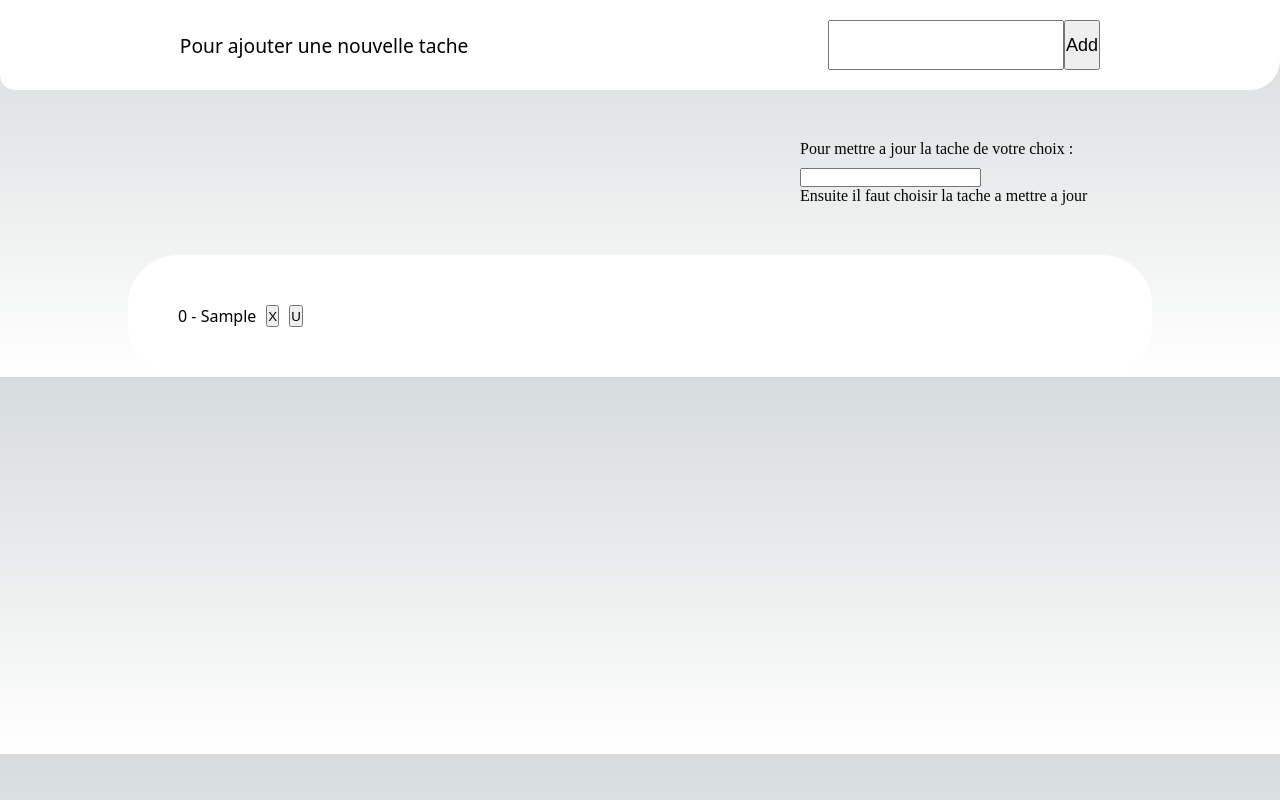
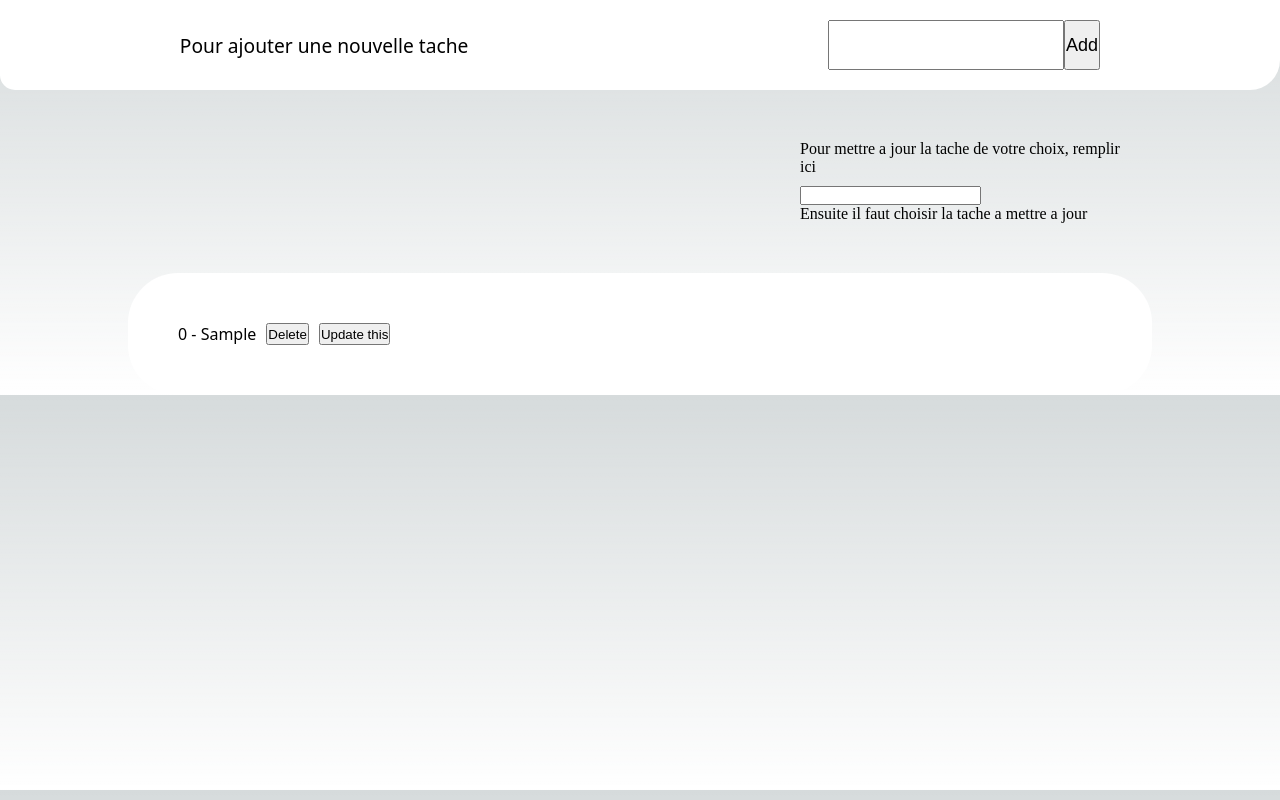
Before and after one commit to tendryAxel/WEB2-TODO-app, a Next.js app: page / in a window 1280 px wide. Both pictures are taken after typing "Sample" into the empty fields and a click on the button "Add". Built offline with nearby package versions, Linux system fonts and the light colour scheme.

Commit message:
Fix : better instruction

```diff
--- a/src/pages/app/todoListe.jsx
+++ b/src/pages/app/todoListe.jsx
@@ -8,7 +8,7 @@ export default function ListeTodo({ liste, removeInListe, updateInListe }) {
         <>
             <div className={style.updateDiv}>
                 <div className={style.inputUpdate}>
-                    <p>Pour mettre a jour la tache de votre choix : </p>
+                    <p>Pour mettre a jour la tache de votre choix, remplir ici</p>
                     <input type="text" value={inputValue} onChange={setInput} />
                 </div>
                 <p>Ensuite il faut choisir la tache a mettre a jour</p>
@@ -17,11 +17,11 @@ export default function ListeTodo({ liste, removeInListe, updateInListe }) {
                 {liste.map((item, index) => {
                     return <li key={index} className={style.listeStyle}>
                         <p>{index} - {item}</p>
-                        <button onClick={()=>removeInListe(index)}>X</button>
+                        <button onClick={()=>removeInListe(index)}>Delete</button>
                         <button onClick={()=>{
                             updateInListe(index, inputValue);
                             clearInput();
-                            }}>U</button>
+                            }}>Update this</button>
                     </li>;
                 })}
             </ul>
```
